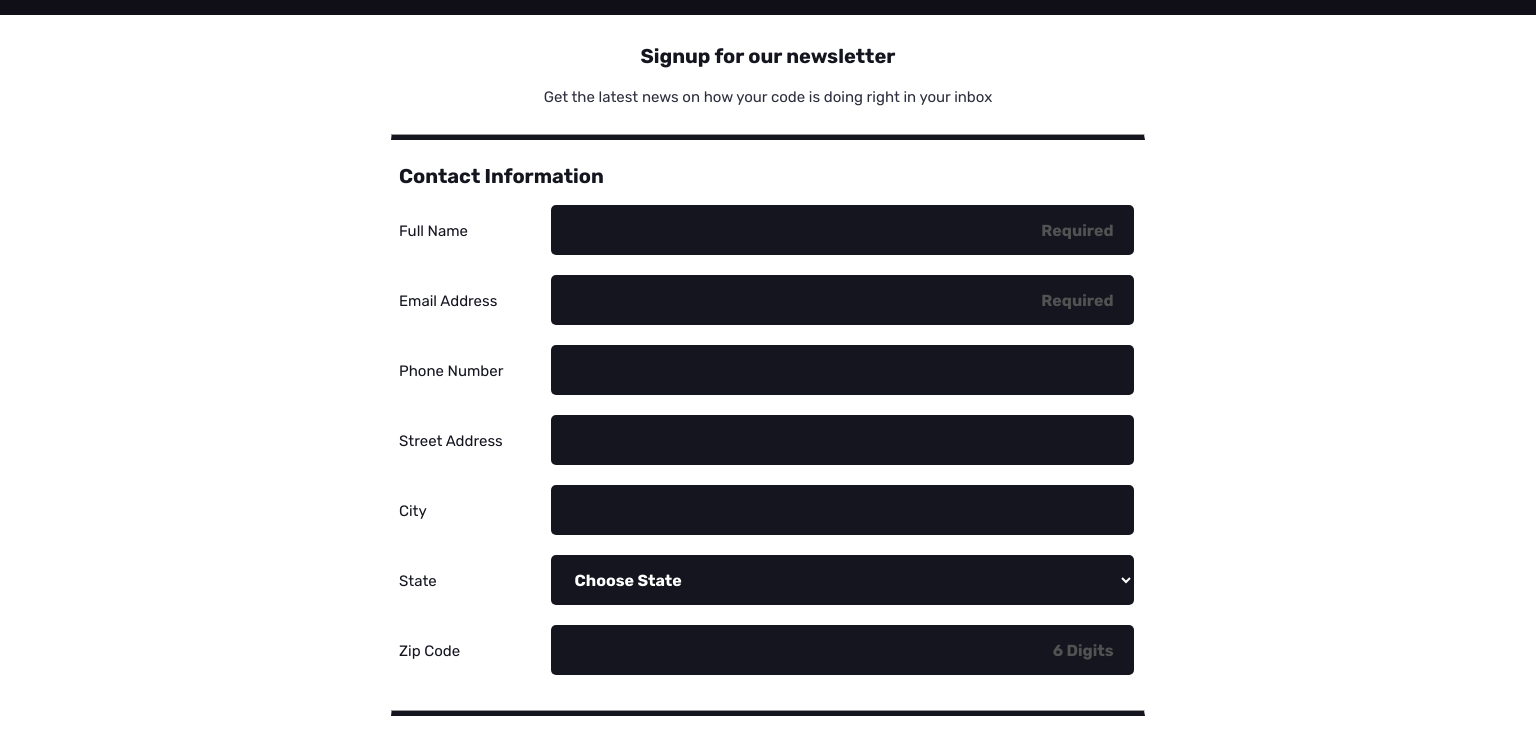
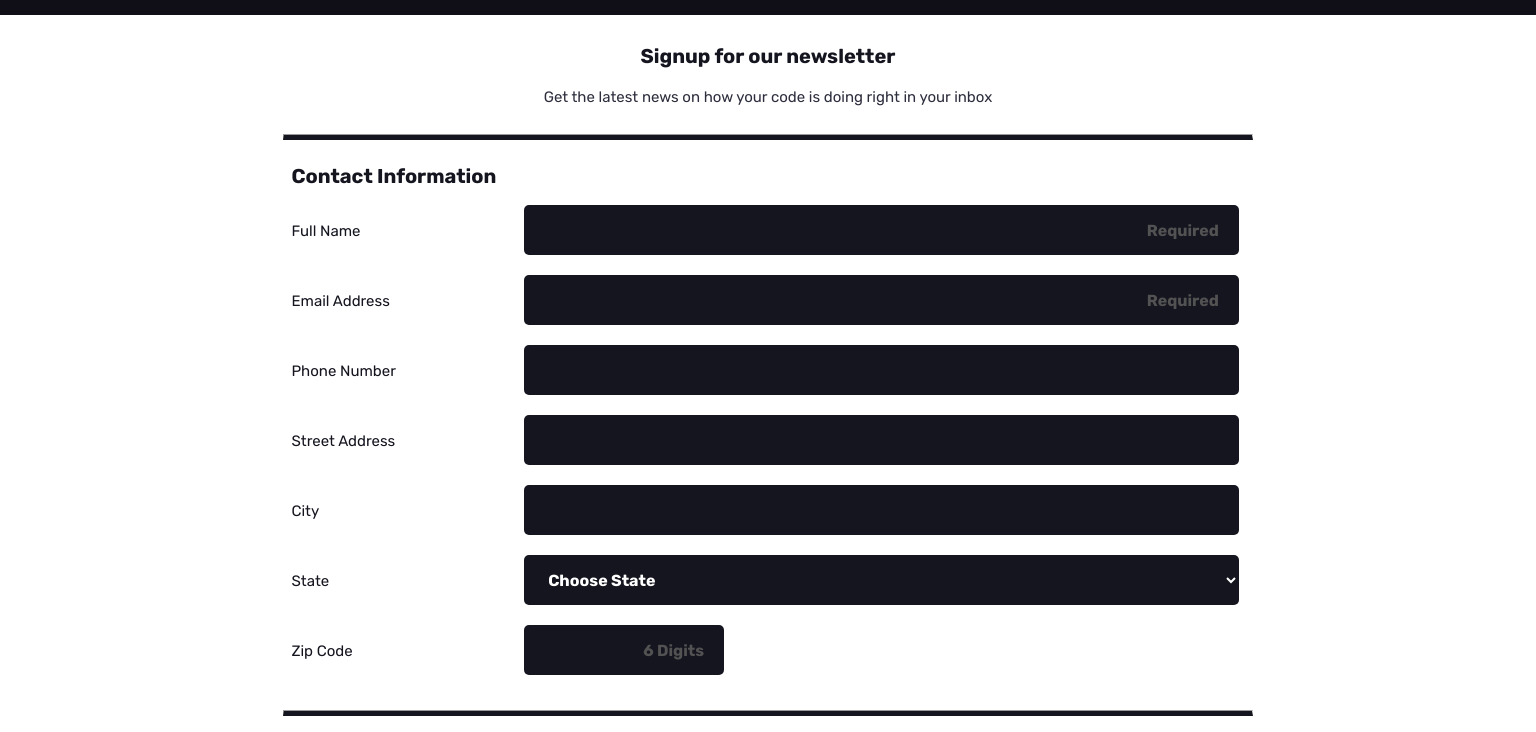
Before and after one commit to NathanClancy/techdegree-project-3, a plain HTML site: page index.html in a window 1536 px wide. Shown: the part 52-784 px from the top of the page. Drawn offline with Linux system fonts and the light colour scheme.

Commit message:
Making updates to the Zip code box
Fixing a mistake

```diff
--- a/css/styles.css
+++ b/css/styles.css
@@ -108,6 +108,11 @@ label {
 	display: inline-block;
 }
 
+input#zipcode {
+	width: 200px;
+	display: block;
+}
+
 .contactInfo input:focus, textarea:focus {
 	border: 3px solid #03A9F4;
 	transition: 0.2s;
@@ -216,17 +221,21 @@ footer {
 	}
 
 	.contactInfo input {
-		width: 79%;
+		width: 75%;
 
 }
 
 	.contactInfo label {
-		width: 20%;
+		width: 24%;
  		text-align: left;
 	}
 
 	select {
-		width: 79%;
+		width: 75%;
+	}
+
+	input#zipcode {
+		display: inline-block;
 	}
 
 }
@@ -236,17 +245,17 @@ footer {
 
 	fieldset {
 		margin: 0 auto;
-		width: 50%;
+		width: 64%;
 	}
 
 	.headerSection hr {
-	width: 49%;
+	width: 61%;
 	border-bottom: 5px solid #14151F;
 	margin: 0 auto;
 }
 
 	 hr {
-	width: 49%;
+	width: 61%;
 	border-bottom: 5px solid #14151F;
 	margin: 0 auto;
 	margin-bottom: 30px;
@@ -254,24 +263,43 @@ footer {
 }
 
 	.contactInfo input {
-		width: 79%;
+		width: 75%;
 
 }
 
 	.contactInfo label {
-		width: 20%;
+		width: 24%;
  		text-align: left;
 	}
 
 	select {
-		width: 79%;
+		width: 75%;
 	}
 
 	.contactInfo fieldset {
 		padding: 0 4px 0 15px;
 	}
 
-
-
+		input#zipcode {
+		display: inline-block;
+	}
 
 }
+
+@media (min-width:1290px) {
+
+		.headerSection hr {
+	width: 63%;
+	border-bottom: 5px solid #14151F;
+	margin: 0 auto;
+}
+
+	 hr {
+	width: 63%;
+	border-bottom: 5px solid #14151F;
+	margin: 0 auto;
+	margin-bottom: 30px;
+	margin-top: 15px;
+}
+
+}
```
